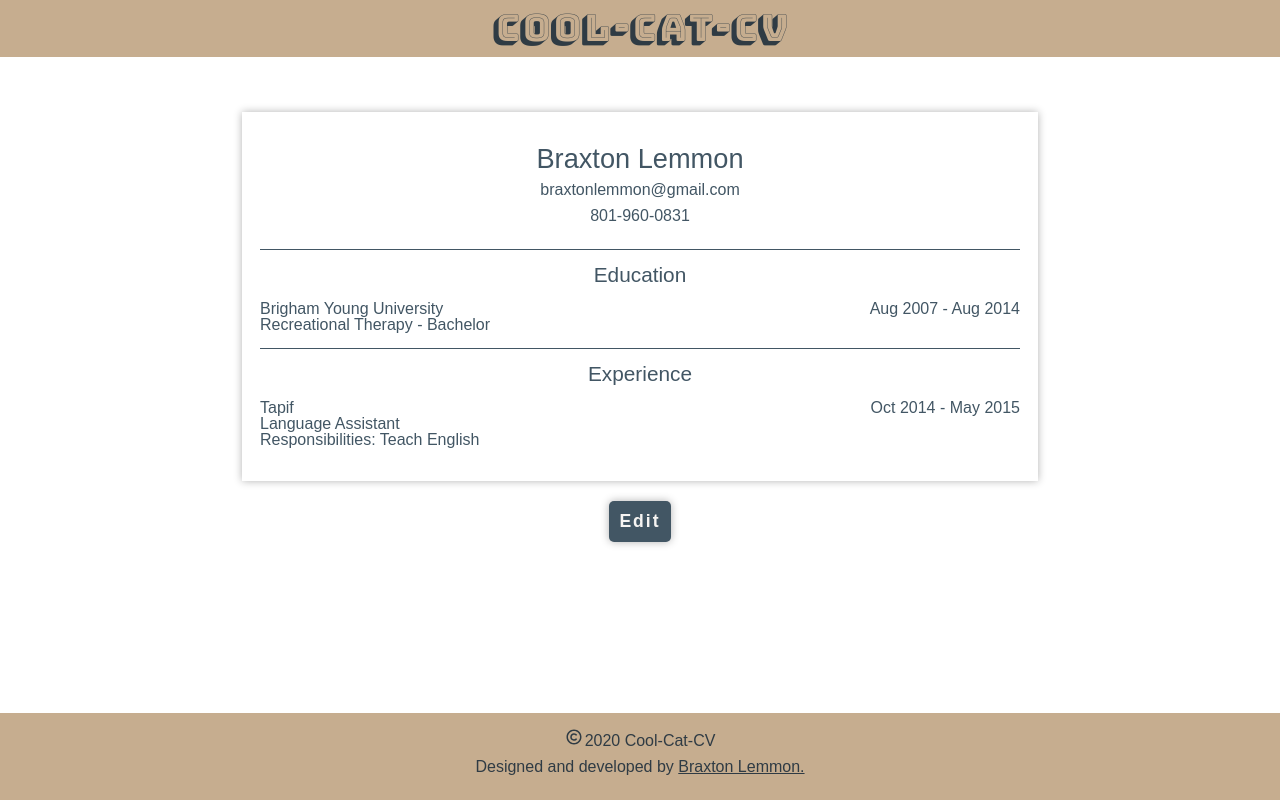
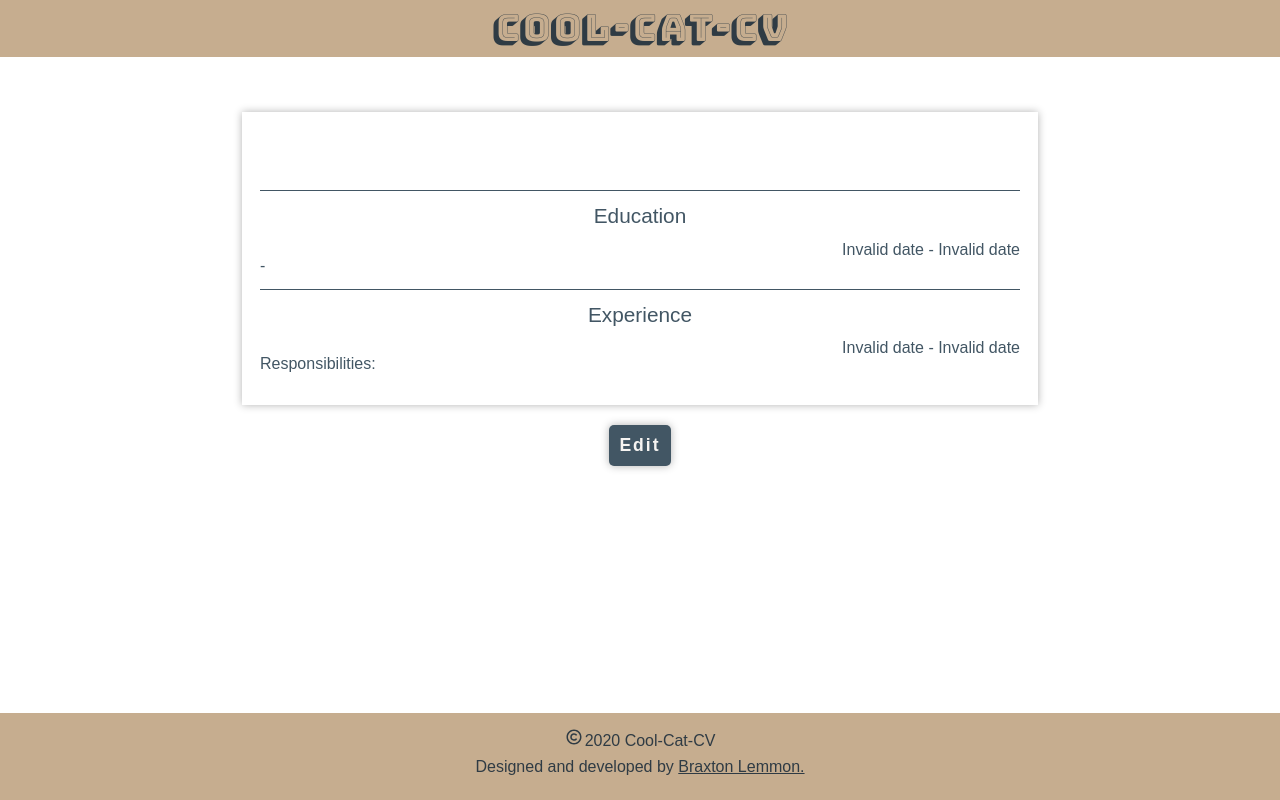
Before and after one commit to braxtonlemmon/cv-project-react, a React (Create React App) app: page / in a window 1280 px wide. Built offline with nearby package versions, Linux system fonts and the light colour scheme; a web font is replaced by a local one.

Commit message:
Clear dummy data.

```diff
--- a/src/App.js
+++ b/src/App.js
@@ -31,60 +31,60 @@ const Main = styled.main`
 function App() {
   const [isEditing, setEditing] = useState(false);
 
+  const [personalData, setPersonalData] = useState({
+    firstName: '',
+    lastName: '',
+    email: '',
+    phone: ''
+  })
+
+  const [educationData, setEducationData] = useState([
+    {
+      school: '',
+      studyField: '',
+      degree: '',
+      schoolStartDate: '',
+      schoolEndDate: ''
+    }
+  ]);
+
+
+  const [experienceData, setExperienceData] = useState([
+    {
+      company: '',
+      position: '',
+      responsibilities: '',
+      workStartDate: '',
+      workEndDate: ''
+    }
+  ])
   // const [personalData, setPersonalData] = useState({
-  //   firstName: '',
-  //   lastName: '',
-  //   email: '',
-  //   phone: ''
+  //   firstName: 'Braxton',
+  //   lastName: 'Lemmon',
+  //   email: 'braxtonlemmon@gmail.com',
+  //   phone: '801-960-0831'
   // })
 
   // const [educationData, setEducationData] = useState([
   //   {
-  //     school: '',
-  //     studyField: '',
-  //     degree: '',
-  //     schoolStartDate: '',
-  //     schoolEndDate: ''
+  //     school: 'Brigham Young University',
+  //     studyField: 'Recreational Therapy',
+  //     degree: 'Bachelor',
+  //     schoolStartDate: '08/01/2007',
+  //     schoolEndDate: '08/01/2014'
   //   }
   // ]);
 
 
   // const [experienceData, setExperienceData] = useState([
   //   {
-  //     company: '',
-  //     position: '',
-  //     responsibilities: '',
-  //     workStartDate: '',
-  //     workEndDate: ''
+  //     company: 'Tapif',
+  //     position: 'Language Assistant',
+  //     responsibilities: 'Teach English',
+  //     workStartDate: '10/01/2014',
+  //     workEndDate: '05/01/2015'
   //   }
   // ])
-  const [personalData, setPersonalData] = useState({
-    firstName: 'Braxton',
-    lastName: 'Lemmon',
-    email: 'braxtonlemmon@gmail.com',
-    phone: '801-960-0831'
-  })
-
-  const [educationData, setEducationData] = useState([
-    {
-      school: 'Brigham Young University',
-      studyField: 'Recreational Therapy',
-      degree: 'Bachelor',
-      schoolStartDate: '08/01/2007',
-      schoolEndDate: '08/01/2014'
-    }
-  ]);
-
-
-  const [experienceData, setExperienceData] = useState([
-    {
-      company: 'Tapif',
-      position: 'Language Assistant',
-      responsibilities: 'Teach English',
-      workStartDate: '10/01/2014',
-      workEndDate: '05/01/2015'
-    }
-  ])
   const handleSubmit = () => {
     setEditing(false);
   }
```
